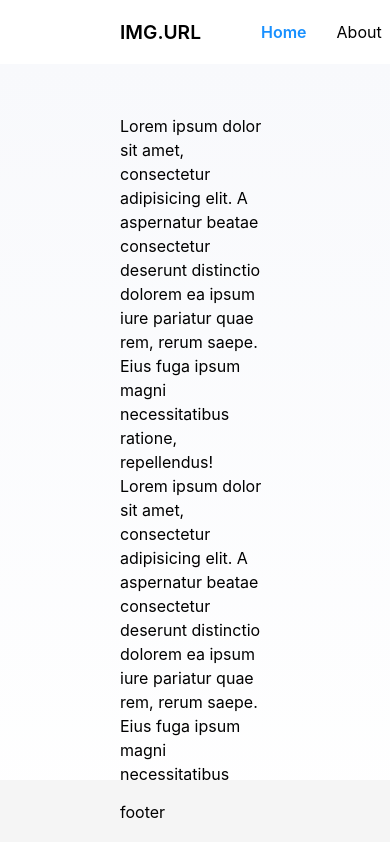
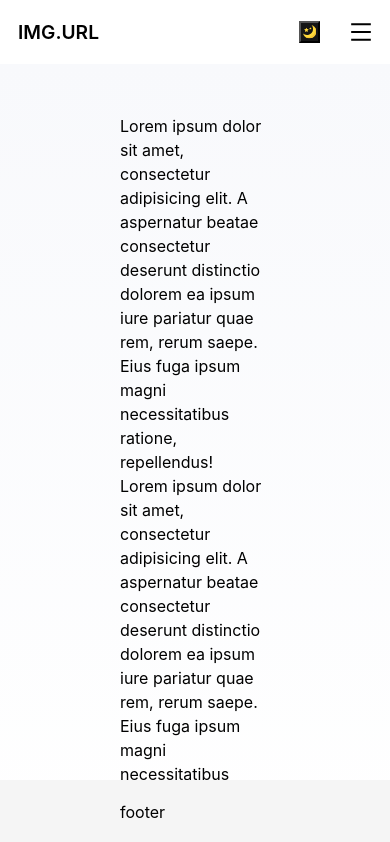
Before and after one commit to leigp555/img-link, a Vue app: page /#/ in a window 390 px wide. Shown: the top 842 px of the page. Built offline with nearby package versions, Linux system fonts and the light colour scheme.

Commit message:
style: 头部响应式

```diff
--- a/src/layout/HomeHeader.vue
+++ b/src/layout/HomeHeader.vue
@@ -29,11 +29,15 @@
         </template>
       </a-switch>
     </section>
+    <section class="header-menu">
+      <menu-outlined />
+    </section>
   </nav>
 </template>
 
 <script setup lang="ts">
 import { ref } from 'vue'
+import { MenuOutlined } from '@ant-design/icons-vue'
 import SvgIcon from '@/components/SvgIcon.vue'
 
 const checked = ref<boolean>(false)
@@ -50,10 +54,16 @@ nav {
   left: 0;
   z-index: 1000;
   background: #fff;
-  padding: 9px 120px;
   display: flex;
   gap: $router_gap;
   align-items: center;
+  padding: 9px 120px;
+  @media (max-width: 1000px) {
+    padding: 9px 18px;
+  }
+  @media (max-width: 800px) {
+    justify-content: space-between;
+  }
   > .logo {
     font-size: 1.2em;
     white-space: nowrap;
@@ -69,6 +79,9 @@ nav {
     .router-link-exact-active {
       font-weight: 600;
       color: #1890ff;
+    }
+    @media (max-width: 800px) {
+      display: none;
     }
     > .navbar-left {
       flex-grow: 10;
@@ -86,6 +99,17 @@ nav {
     }
   }
   > .switch-theme {
+    @media (max-width: 800px) {
+      margin-left: auto;
+    }
+  }
+  > .header-menu {
+    align-items: center;
+    font-size: 22px;
+    display: none;
+    @media (max-width: 800px) {
+      display: inline-flex;
+    }
   }
 }
 .switch {
```
